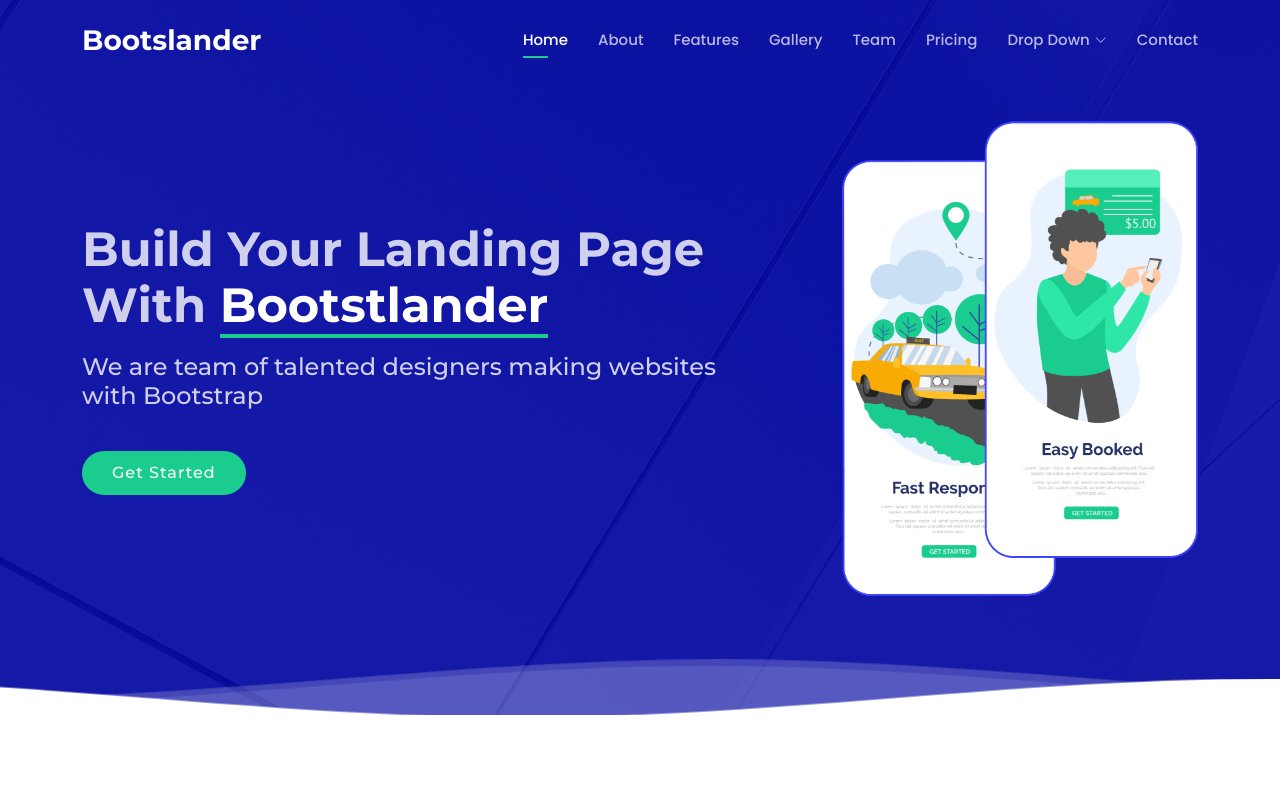
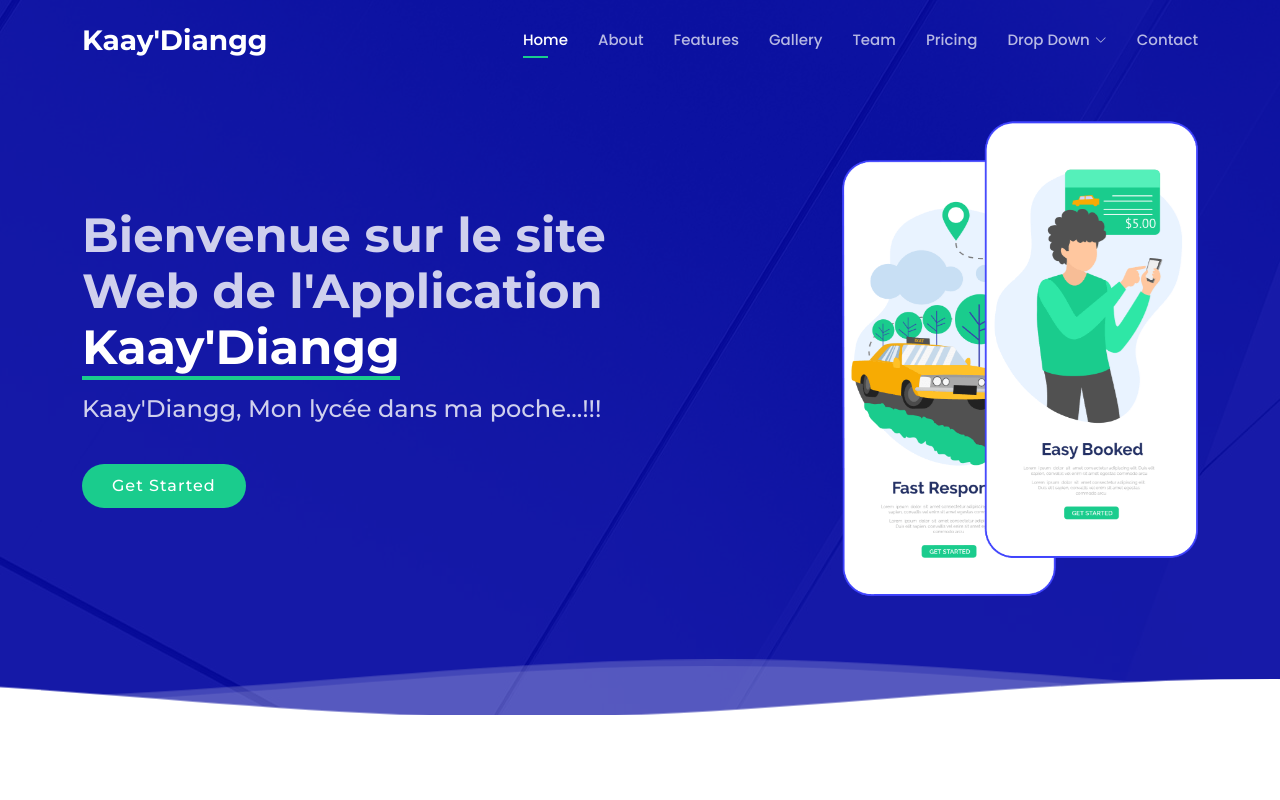
Before and after one commit to AbdallahMaf/kaydianggwebsite, a plain HTML site: page index.html in a window 1280 px wide. Shown: the top 800 px of the page. Drawn offline with nearby package versions, Linux system fonts and the light colour scheme.

Commit message:
HomeTextUpdate

```diff
--- a/index.html
+++ b/index.html
@@ -45,7 +45,7 @@
     <div class="container d-flex align-items-center justify-content-between">
 
       <div class="logo">
-        <h1><a href="index.html"><span>Bootslander</span></a></h1>
+        <h1><a href="index.html"><span>Kaay'Diangg</span></a></h1>
         <!-- Uncomment below if you prefer to use an image logo -->
         <!-- <a href="index.html"><img src="assets/img/logo.png" alt="" class="img-fluid"></a>-->
       </div>
@@ -90,8 +90,8 @@
       <div class="row justify-content-between">
         <div class="col-lg-7 pt-5 pt-lg-0 order-2 order-lg-1 d-flex align-items-center">
           <div data-aos="zoom-out">
-            <h1>Build Your Landing Page With <span>Bootstlander</span></h1>
-            <h2>We are team of talented designers making websites with Bootstrap</h2>
+            <h1>Bienvenue sur le site Web de l'Application <span>Kaay'Diangg</span></h1>
+            <h2>Kaay'Diangg, Mon lycée dans ma poche...!!!</h2>
             <div class="text-center text-lg-start">
               <a href="#about" class="btn-get-started scrollto">Get Started</a>
             </div>
```
